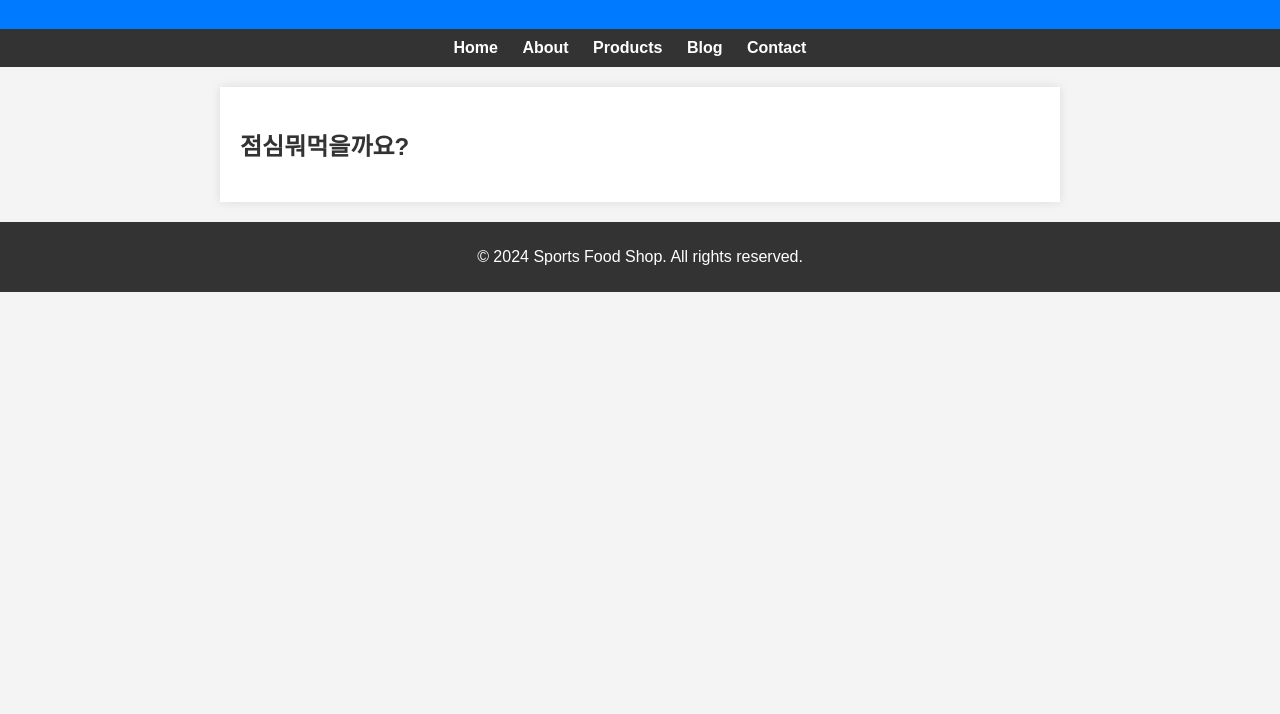
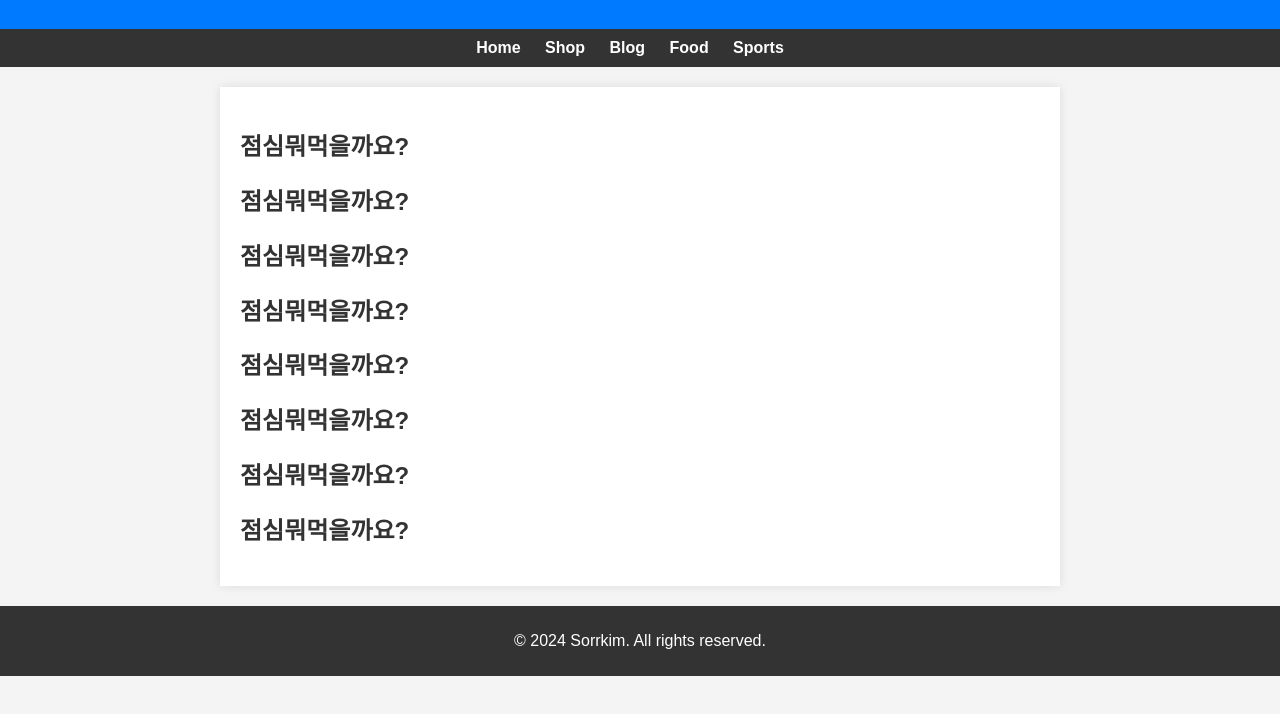
Before and after one commit to SorryKim/mysite, a plain HTML site: page index.html in a window 1280 px wide. Shown: the part 80-794 px from the top of the page. Drawn offline with Linux system fonts and the light colour scheme.

Commit message:
하이퍼 링크 수정

```diff
--- a/index.html
+++ b/index.html
@@ -68,21 +68,27 @@
 
     <nav>
         <ul>
-            <li><a href="#">Home</a></li>
-            <li><a href="#">About</a></li>
-            <li><a href="#">Products</a></li>
-            <li><a href="#">Blog</a></li>
-            <li><a href="#">Contact</a></li>
+            <li><a href="./index.html">Home</a></li>
+            <li><a href="./shop/shop.html">Shop</a></li>
+            <li><a href="./blog/blog.html">Blog</a></li>
+            <li><a href="./food/food.html">Food</a></li>
+            <li><a href="./sports/sports.html">Sports</a></li>
         </ul>
     </nav>
 
     <section>
         <h2>점심뭐먹을까요?</h2>
-
+        <h2>점심뭐먹을까요?</h2>
+        <h2>점심뭐먹을까요?</h2>
+        <h2>점심뭐먹을까요?</h2>
+        <h2>점심뭐먹을까요?</h2>
+        <h2>점심뭐먹을까요?</h2>
+        <h2>점심뭐먹을까요?</h2>
+        <h2>점심뭐먹을까요?</h2>
     </section>
 
     <footer>
-        <p>&copy; 2024 Sports Food Shop. All rights reserved.</p>
+        <p>&copy; 2024 Sorrkim. All rights reserved.</p>
     </footer>
 
 </body>
```
